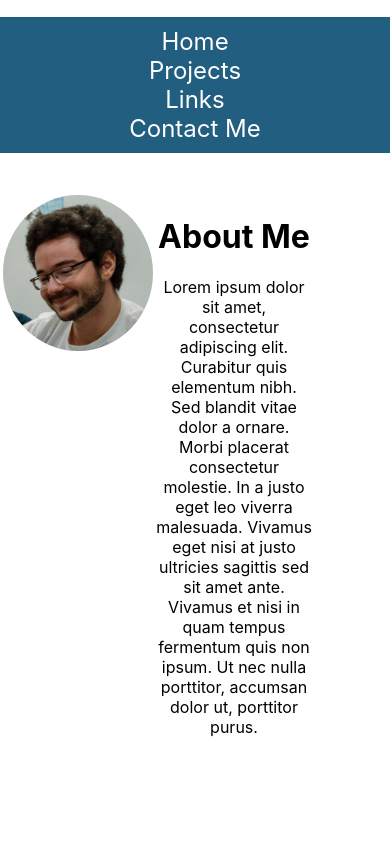
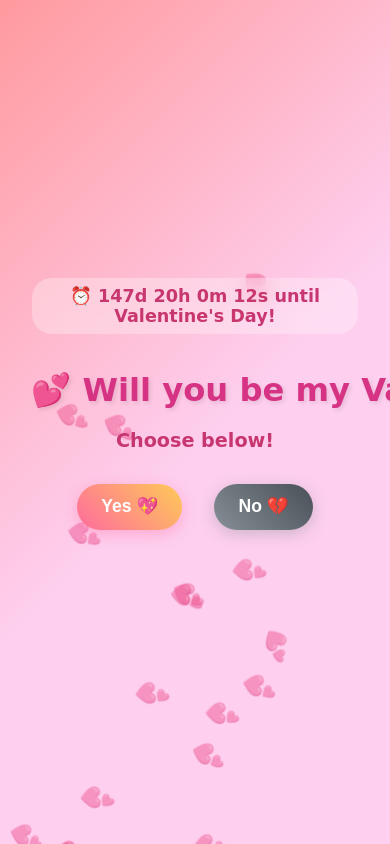
Before and after one commit to DavidJFig/DavidJFig.github.io, a React (Create React App) app in the folder portfolio/: page /hidden in a window 390 px wide. Built offline with nearby package versions, Linux system fonts and the light colour scheme.

Commit message:
valentine day update

```diff
--- a/portfolio/package.json
+++ b/portfolio/package.json
@@ -9,6 +9,7 @@
     "gh-pages": "^6.1.1",
     "react": "^18.3.1",
     "react-dom": "^18.3.1",
+    "react-router-dom": "^7.13.0",
     "react-scripts": "5.0.1",
     "web-vitals": "^2.1.4"
   },
--- a/portfolio/src/App.js
+++ b/portfolio/src/App.js
@@ -1,16 +1,19 @@
 import './App.css';
 import Header from './Components/Header';
 import AboutMe from './Components/AboutMe';
+import Hidden from './Components/Hidden';
+import { BrowserRouter as Router, Routes, Route } from 'react-router-dom';
 
 function App() {
   return (
-    <div className="main-container">
-      <Header />
-
-
-      <AboutMe />
-    </div>
-
+    <Router>
+      <div className="main-container">
+        <Routes>
+          <Route path="/" element={<><Header /><AboutMe /></>} />
+          <Route path="/hidden" element={<Hidden />} />
+        </Routes>
+      </div>
+    </Router>
   );
 }
 
--- /dev/null
+++ b/portfolio/src/Components/Hidden.css
@@ -0,0 +1,245 @@
+.hidden-container {
+  height: 100vh;
+  background: linear-gradient(135deg, #ff9a9e 0%, #fecfef 50%, #fecfef 100%);
+  display: flex;
+  align-items: center;
+  justify-content: center;
+  font-family: 'Comic Sans MS', cursive, sans-serif;
+  padding: 2rem;
+  overflow: hidden;
+  margin: 0;
+  position: fixed;
+  top: 0;
+  left: 0;
+  right: 0;
+  bottom: 0;
+}
+
+.valentine-content {
+  text-align: center;
+  max-width: 90vw;
+  width: 100%;
+  margin-top: -100px;
+}
+
+.countdown-timer {
+  font-size: 1.1rem;
+  color: #c7366f;
+  margin-bottom: 1rem;
+  font-weight: bold;
+  background: rgba(255, 255, 255, 0.3);
+  padding: 0.5rem 1rem;
+  border-radius: 20px;
+  display: inline-block;
+  backdrop-filter: blur(10px);
+}
+
+.valentine-title {
+  font-size: 3.0rem;
+  color: #d63384;
+  margin-bottom: 0.8rem;
+  text-shadow: 2px 2px 4px rgba(0,0,0,0.1);
+  animation: heartbeat 1.5s ease-in-out infinite;
+  white-space: nowrap;
+}
+
+.valentine-subtitle {
+  font-size: 1.2rem;
+  color: #c7366f;
+  margin-bottom: 2rem;
+  font-weight: bold;
+}
+
+.button-container {
+  display: flex;
+  gap: 3rem;
+  justify-content: center;
+  align-items: center;
+  flex-wrap: wrap;
+}
+
+.yes-button {
+  background: linear-gradient(45deg, #ff6b9d, #feca57);
+  color: white;
+  border: none;
+  padding: 1rem 2rem;
+  font-size: 1.3rem;
+  border-radius: 50px;
+  cursor: pointer;
+  box-shadow: 0 4px 15px rgba(255, 107, 157, 0.4);
+  transition: all 0.3s ease;
+  font-weight: bold;
+}
+
+.yes-button:hover {
+  transform: scale(1.1);
+  box-shadow: 0 6px 20px rgba(255, 107, 157, 0.6);
+}
+
+.no-button {
+  background: linear-gradient(45deg, #868e96, #495057);
+  color: white;
+  border: none;
+  padding: 1rem 2rem;
+  font-size: 1.3rem;
+  border-radius: 50px;
+  cursor: pointer;
+  box-shadow: 0 4px 15px rgba(134, 142, 150, 0.4);
+  transition: all 0.3s ease;
+  font-weight: bold;
+  position: relative;
+}
+
+.no-button:hover {
+  background: linear-gradient(45deg, #fa5252, #e03131);
+  box-shadow: 0 4px 15px rgba(250, 82, 82, 0.6);
+}
+
+.modal-overlay {
+  position: fixed;
+  top: 0;
+  left: 0;
+  right: 0;
+  bottom: 0;
+  background: rgba(0, 0, 0, 0.5);
+  display: flex;
+  align-items: center;
+  justify-content: center;
+  z-index: 1000;
+  backdrop-filter: blur(5px);
+}
+
+.modal-content {
+  background: linear-gradient(135deg, #ff9a9e 0%, #fecfef 100%);
+  padding: 3rem;
+  border-radius: 20px;
+  text-align: center;
+  box-shadow: 0 10px 30px rgba(0, 0, 0, 0.3);
+  max-width: 500px;
+  animation: popIn 0.5s ease;
+}
+
+.modal-content h2 {
+  color: #d63384;
+  font-size: 2rem;
+  margin-bottom: 1rem;
+  white-space: nowrap;
+}
+
+.modal-content p {
+  color: #c7366f;
+  font-size: 1.2rem;
+  margin-bottom: 2rem;
+}
+
+.close-button {
+  background: linear-gradient(45deg, #ff6b9d, #feca57);
+  color: white;
+  border: none;
+  padding: 0.8rem 1.5rem;
+  font-size: 1.1rem;
+  border-radius: 25px;
+  cursor: pointer;
+  font-weight: bold;
+  transition: all 0.3s ease;
+}
+
+.close-button:hover {
+  transform: scale(1.05);
+}
+
+@keyframes heartbeat {
+  0% { transform: scale(1); }
+  14% { transform: scale(1.1); }
+  28% { transform: scale(1); }
+  42% { transform: scale(1.1); }
+  70% { transform: scale(1); }
+}
+
+@keyframes popIn {
+  0% { transform: scale(0.8); opacity: 0; }
+  100% { transform: scale(1); opacity: 1; }
+}
+
+@media (max-width: 768px) {
+  .valentine-title {
+    font-size: 2rem;
+  }
+
+  .valentine-subtitle {
+    font-size: 1.2rem;
+  }
+
+  .button-container {
+    gap: 2rem;
+  }
+
+  .yes-button, .no-button {
+    font-size: 1.1rem;
+    padding: 0.8rem 1.5rem;
+  }
+}
+
+/* Floating Hearts */
+.hearts-container {
+  position: fixed;
+  top: 0;
+  left: 0;
+  width: 100%;
+  height: 100%;
+  pointer-events: none;
+  z-index: -1;
+}
+
+.floating-heart {
+  position: absolute;
+  font-size: 1.5rem;
+  animation: floatUp linear infinite;
+  opacity: 0.5;
+}
+
+@keyframes floatUp {
+  0% {
+    transform: translateY(100vh) rotate(0deg);
+    opacity: 0;
+  }
+  5% {
+    opacity: 0.5;
+  }
+  95% {
+    opacity: 0.5;
+  }
+  100% {
+    transform: translateY(-200px) rotate(180deg);
+    opacity: 0;
+  }
+}
+
+/* Confetti */
+.confetti-container {
+  position: fixed;
+  top: 0;
+  left: 0;
+  width: 100%;
+  height: 100%;
+  pointer-events: none;
+  z-index: 999;
+}
+
+.confetti {
+  position: absolute;
+  width: 10px;
+  height: 10px;
+  animation: confettiFall 3s linear forwards;
+}
+
+@keyframes confettiFall {
+  0% {
+    transform: translateY(-100px) rotate(0deg);
+    opacity: 1;
+  }
+  100% {
+    transform: translateY(100vh) rotate(720deg);
+    opacity: 0;
+  }
+}
--- /dev/null
+++ b/portfolio/src/Components/Hidden.js
@@ -0,0 +1,160 @@
+import React, { useState, useEffect, useRef } from 'react';
+import './Hidden.css';
+
+function Heart({ onRespawn }) {
+  const [key, setKey] = useState(0);
+  const [position, setPosition] = useState({
+    left: `${Math.random() * 100}%`,
+    bottom: `${Math.random() * 100}%`,
+    animationDuration: `${8 + Math.random() * 12}s`
+  });
+
+  const handleAnimationEnd = () => {
+    setKey(prev => prev + 1);
+    setPosition({
+      left: `${Math.random() * 100}%`,
+      bottom: `${Math.random() * 100}%`,
+      animationDuration: `${8 + Math.random() * 12}s`
+    });
+  };
+
+  return (
+    <div
+      key={key}
+      className="floating-heart"
+      style={{
+        left: position.left,
+        bottom: position.bottom,
+        animationDuration: position.animationDuration
+      }}
+      onAnimationIteration={handleAnimationEnd}
+    >
+      💕
+    </div>
+  );
+}
+
+function Hidden() {
+  const [noButtonPosition, setNoButtonPosition] = useState({ x: 0, y: 0 });
+  const [showMessage, setShowMessage] = useState(false);
+  const [showConfetti, setShowConfetti] = useState(false);
+  const [timeUntilValentine, setTimeUntilValentine] = useState('');
+  const [yesButtonScale, setYesButtonScale] = useState(1);
+
+  useEffect(() => {
+    // Update page title
+    document.title = '💕 Happy Valentine\'s Day 😘';
+
+    // Countdown timer
+    const updateCountdown = () => {
+      const now = new Date();
+      const currentYear = now.getFullYear();
+      let valentineDate = new Date(currentYear, 1, 14); // February 14
+
+      // If Valentine's Day has passed this year, use next year
+      if (now > valentineDate) {
+        valentineDate = new Date(currentYear + 1, 1, 14);
+      }
+
+      const diff = valentineDate - now;
+      const days = Math.floor(diff / (1000 * 60 * 60 * 24));
+      const hours = Math.floor((diff % (1000 * 60 * 60 * 24)) / (1000 * 60 * 60));
+      const minutes = Math.floor((diff % (1000 * 60 * 60)) / (1000 * 60));
+      const seconds = Math.floor((diff % (1000 * 60)) / 1000);
+
+      setTimeUntilValentine(`${days}d ${hours}h ${minutes}m ${seconds}s`);
+    };
+
+    updateCountdown();
+    const timer = setInterval(updateCountdown, 1000);
+
+    return () => {
+      clearInterval(timer);
+      document.title = 'Portfolio';
+    };
+  }, []);
+
+  const handleYesClick = () => {
+    setShowMessage(true);
+    setShowConfetti(true);
+    setTimeout(() => setShowConfetti(false), 5000);
+  };
+
+  const handleNoHover = (e) => {
+    const randomX = Math.random() * 200 - 100;
+    const randomY = Math.random() * 200 - 100;
+    setNoButtonPosition({ x: randomX, y: randomY });
+    setYesButtonScale(prev => prev * 1.2);
+  };
+
+  return (
+    <div className="hidden-container">
+      {/* Floating Hearts */}
+      <div className="hearts-container">
+        {[...Array(30)].map((_, i) => (
+          <Heart key={i} />
+        ))}
+      </div>
+
+      {/* Confetti */}
+      {showConfetti && (
+        <div className="confetti-container">
+          {[...Array(50)].map((_, i) => (
+            <div key={i} className="confetti" style={{
+              left: `${Math.random() * 100}%`,
+              animationDelay: `${Math.random() * 0.5}s`,
+              backgroundColor: ['#ff6b9d', '#feca57', '#48dbfb', '#ff9ff3', '#54a0ff'][Math.floor(Math.random() * 5)]
+            }}></div>
+          ))}
+        </div>
+      )}
+
+      <div className="valentine-content">
+        <div className="countdown-timer">
+          ⏰ {timeUntilValentine} until Valentine's Day!
+        </div>
+
+        <h1 className="valentine-title">💕 Will you be my Valentine? 💕</h1>
+        <p className="valentine-subtitle">Choose below!</p>
+
+        <div className="button-container">
+          <button
+            className="yes-button"
+            onClick={handleYesClick}
+            style={{
+              transform: `scale(${yesButtonScale})`,
+              transition: 'transform 0.3s ease'
+            }}
+          >
+            Yes 💖
+          </button>
+
+          <button
+            className="no-button"
+            style={{
+              transform: `translate(${noButtonPosition.x}px, ${noButtonPosition.y}px)`,
+              transition: 'transform 0.3s ease'
+            }}
+            onMouseEnter={handleNoHover}
+          >
+            No 💔
+          </button>
+        </div>
+      </div>
+
+      {showMessage && (
+        <div className="modal-overlay" onClick={() => setShowMessage(false)}>
+          <div className="modal-content" onClick={(e) => e.stopPropagation()}>
+            <h2>🎉 You won't regret it! 😘</h2>
+            <p>I'm so happy you said yes!</p>
+            <button className="close-button" onClick={() => setShowMessage(false)}>
+              Close 💕
+            </button>
+          </div>
+        </div>
+      )}
+    </div>
+  );
+}
+
+export default Hidden;
```
Also changed, not shown: 1 other file (tests, documents, lock files or other folders).
